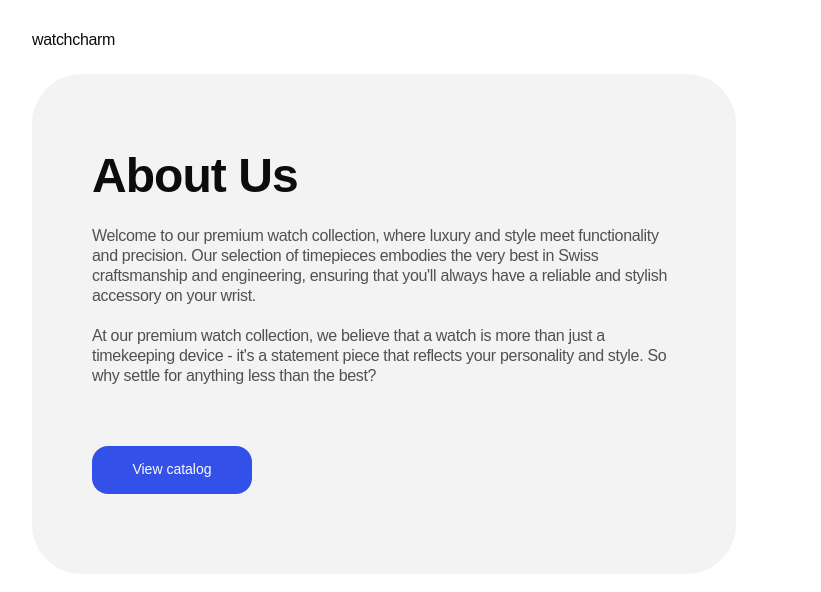
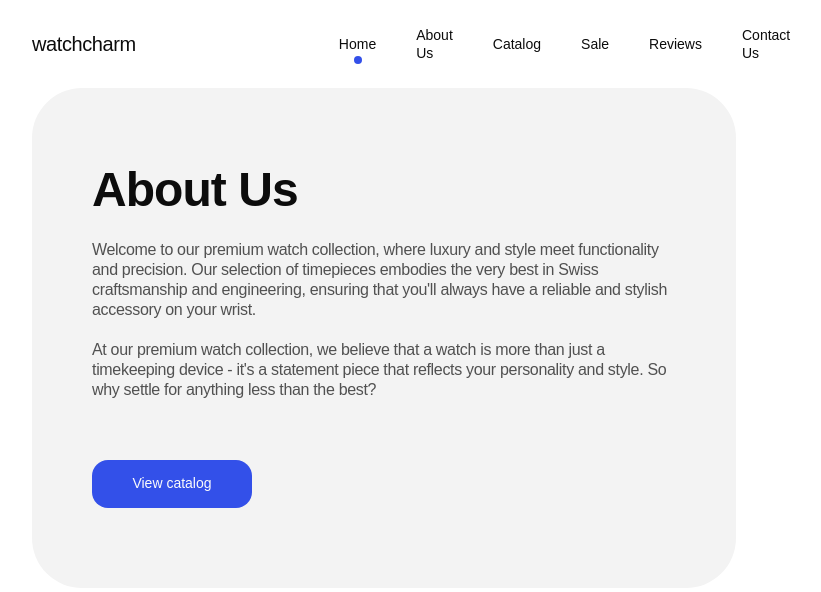
Before and after one commit to Vongola01/yours-new-style, a website built with Vite: page src/index.html in a window 1280 px wide. Shown: the top 592 px of the page, without its empty margins (256-1077 px from the left). Built offline with nearby package versions, Linux system fonts and the light colour scheme; files whose address does not match are found by name; a web font is replaced by a local one.

Commit message:
add after

```diff
--- a/src/css/header.css
+++ b/src/css/header.css
@@ -100,15 +100,15 @@ line-height: 1.29;
 text-align: center;
 color: #fbfbfb;
 }
-.mob-nav-list.current::after {
+.mob-nav-link.current::after {
 content: '';
 display: inline-flex;
 border-radius: 100%;
 background-color: #3350e9;
 position: absolute;
-top: 2px;
-left: 50%;
-width: 9px;
+bottom: -12px;
+left: 40%;
+width: 8px;
 height: 8px;
 }
 .mob-social-list {
@@ -139,6 +139,17 @@ height: 34px;
 }
 
 @media screen and (min-width: 768px) {
+  .header {
+    padding: 26px 0;
+    height: 92px;
+  }
+  .nav-logo {
+    font-size: 20px;
+  }
+  .mob-menu-open-icon {
+    width: 40px;
+    height: 40px;
+  }
   .mob-menu {
     background-image: linear-gradient(
             rgba(12, 12, 12, 0.92),
@@ -155,11 +166,42 @@ height: 34px;
   }
 }
 @media screen and (min-width: 1280px) {
-  .mob-menu {
+  .header {
+    height: 88px;
+  }
+  .mob-menu, .mob-menu-open-btn {
     display: none;
+  }
+  .nav-list, .social-list {
+    display: flex;
   }
   .nav {
     display: flex;
-    justify-content: space-between;
+    gap: 203px;
+  }
+  .nav-list {
+    display: flex;
+    justify-content: center;
+    align-items: center;
+    gap: 40px;
+  }
+  .nav-link {
+    font-weight: 500;
+font-size: 14px;
+line-height: 1.29;
+text-align: center;
+color: #0c0c0c;
+position: relative;
+  }
+  .nav-link.current::after {
+    content: '';
+    display: inline-flex;
+    border-radius: 100%;
+    background-color: #3350e9;
+    position: absolute;
+    bottom: -12px;
+    left: 40%;
+    width: 8px;
+    height: 8px;
   }
 }
--- a/src/partials/header.html
+++ b/src/partials/header.html
@@ -3,12 +3,12 @@
     <nav class="nav">
       <a class="nav-logo" href="../index.html" aria-label="Site logo">watchcharm</a>
      <ul class="nav-list">
-      <li class="nav-item"><a href="../index.html" class="nav-link"></a>Home</li>
-      <li class="nav-item"><a href="#about" class="nav-link"></a>About Us</li>
-      <li class="nav-item"><a href="#catalog" class="nav-link"></a>Catalog</li>
-      <li class="nav-item"><a href="#sale" class="nav-link"></a>Sale</li>
-      <li class="nav-item"><a href="#reviews" class="nav-link"></a>Reviews</li>
-      <li class="nav-item"><a href="#contact" class="nav-link"></a>Contact Us</li>
+      <li class="nav-item"><a href="../index.html" class="nav-link current">Home</a></li>
+      <li class="nav-item"><a href="#about" class="nav-link">About Us</a></li>
+      <li class="nav-item"><a href="#catalog" class="nav-link">Catalog</a></li>
+      <li class="nav-item"><a href="#sale" class="nav-link">Sale</a></li>
+      <li class="nav-item"><a href="#reviews" class="nav-link">Reviews</a></li>
+      <li class="nav-item"><a href="#contact" class="nav-link">Contact Us</a></li>
      </ul>
     </nav>
     <ul class="social-list">
```
